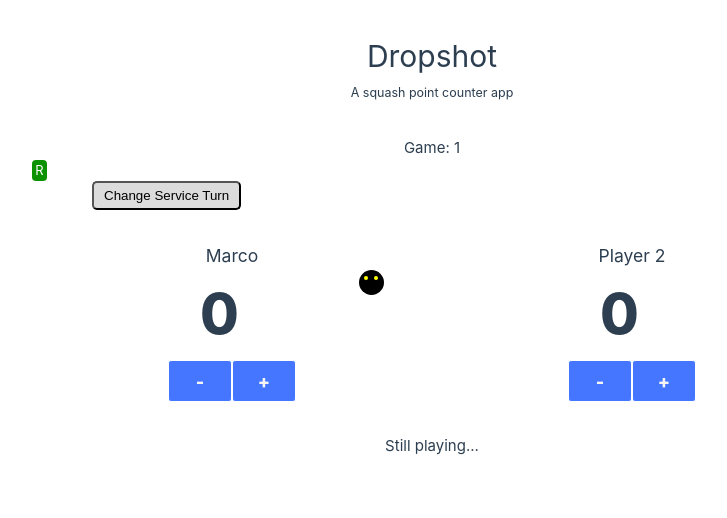
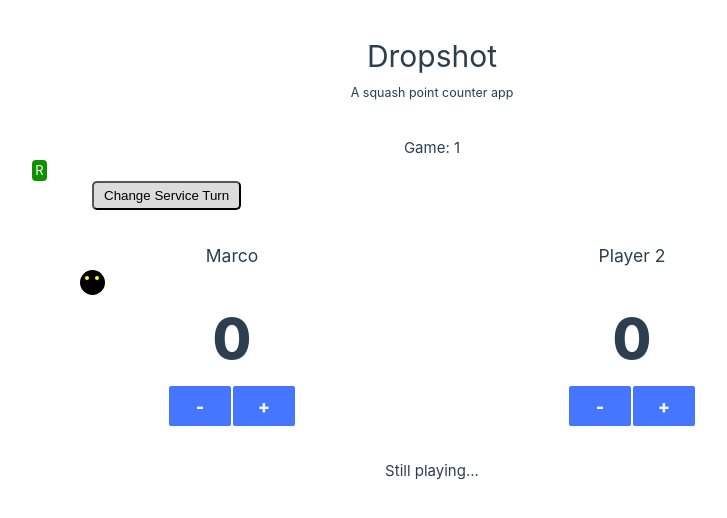
Before and after one commit to MarcoBevilacqua/dropshot, a Vue app: page / in a window 1280 px wide. Shown: the top 518 px of the page, without its empty margins (208-935 px from the left). Built offline with nearby package versions, Linux system fonts and the light colour scheme.

Commit message:
removed floating ball right to fix score centering

```diff
--- a/src/components/player/PlayerCounter.vue
+++ b/src/components/player/PlayerCounter.vue
@@ -52,7 +52,6 @@ const props = defineProps({
   height: 25px;
   background-color: black;
   border-radius: 25px;
-  float: right;
 }
 
 .ball-point {
```
